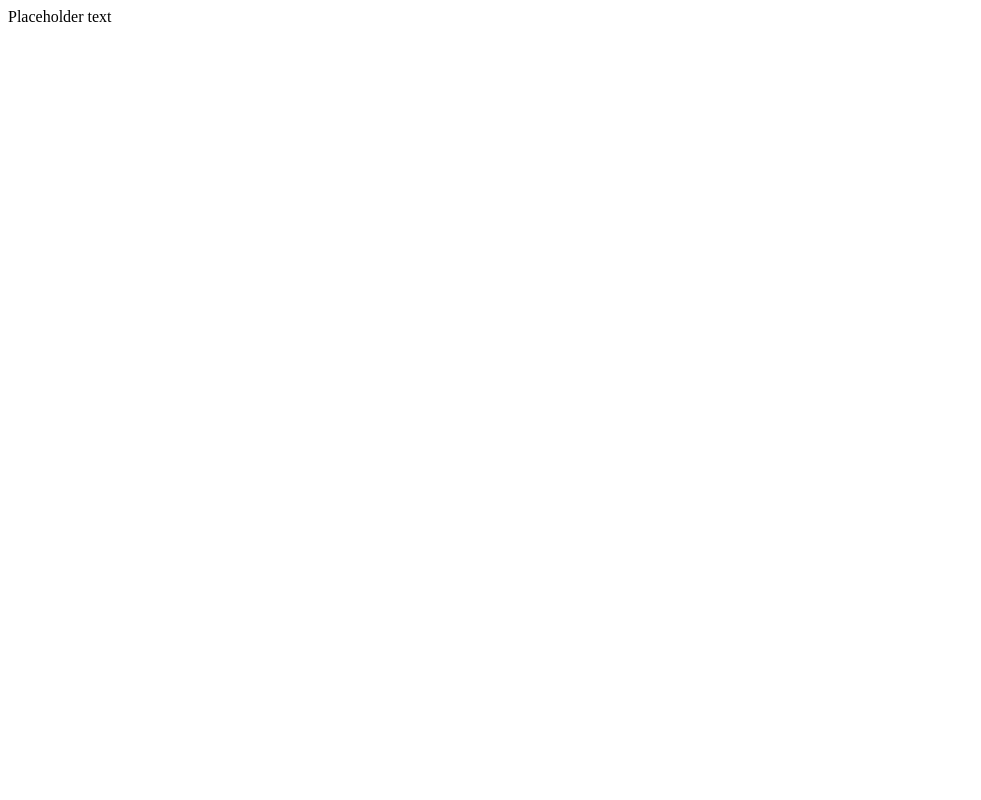
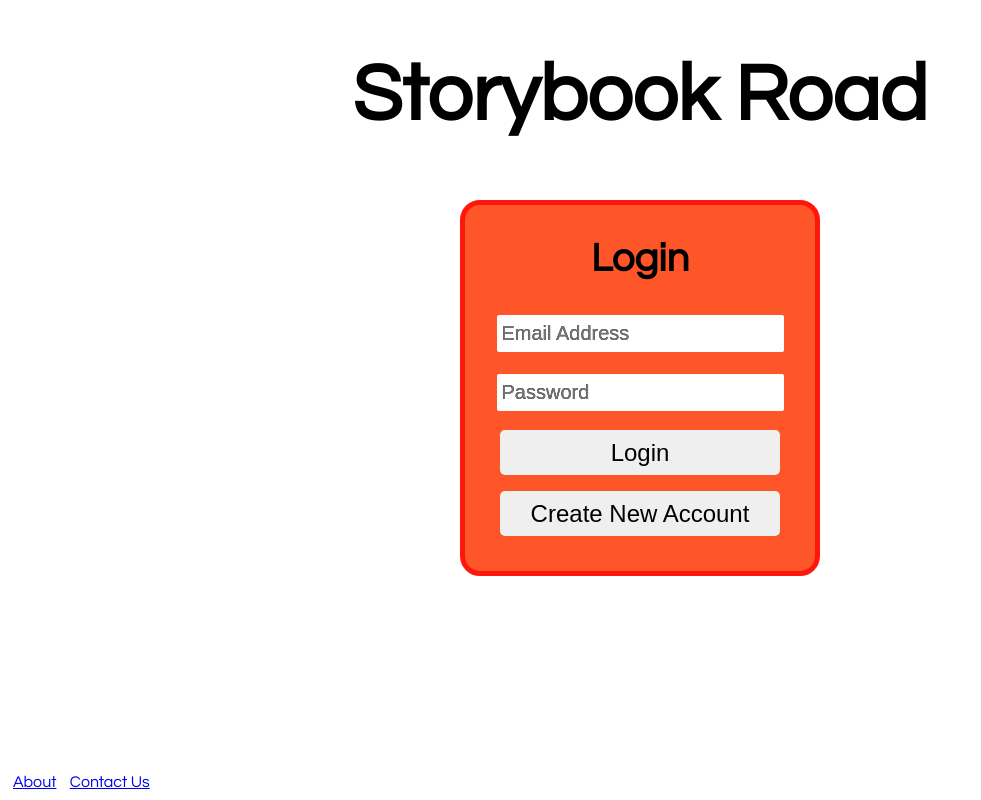
Before and after one commit to jdormit/storybook-road-library, a plain HTML site: page www/index.html in a window 1280 px wide. Shown: the whole page, without its empty margins (0-981 px from the left). Drawn offline with nearby package versions, Linux system fonts and the light colour scheme.

Commit message:
accounts can be created, but no login yet

```diff
--- /dev/null
+++ b/www/create_account_teacher.html
@@ -0,0 +1,46 @@
+<!DOCTYPE html>
+<html>
+	<head>
+		<title>Create Account</title>
+		<link rel='stylesheet' href='./styles/create_account_teacher.css'>
+		<script type='text/javascript' src="https://ajax.googleapis.com/ajax/libs/jquery/2.2.0/jquery.min.js"></script>
+		<script src="https://cdn.socket.io/socket.io-1.0.0.js"></script>
+		<script type='text/javascript' src='./scripts/create_account_teacher.js'></script>
+	</head>
+	<body>
+		<form id='create_form'>
+			<div id='header'>
+				<h1 id='header_text'>New Account</h1>
+				<img src='./assets/profile-photo-placeholder.jpg' id='prof_pic' alt='placeholder image' class='right'>
+			</div>
+			<div id='username_password_input'>
+				First Name: <input type='text' name='fname' id='fname' placeholder='Jane' class='right' required>
+				<br>
+				Last Name: <input type='text' name='lname' id='lname' placeholder='Doe' class='right' required>
+				<br>
+				Password: <input type='password' name='password' id='password' placeholder='*********' class='right' required>
+				<br>
+				Confirm Password: <input type='password' name='confirm_password' id='confirm_password' placeholder='*********' class='right' required>
+				<br>
+			</div>
+			<div id='contact_input'>
+				Email Address: <input type='text' name='email' id='email' placeholder='email@example.com' class='right' required>
+				<br>
+				Phone Number: <input type='text' name='phone_num' id='phone_num' placeholder='(###)-###-####' class='right' required>
+				<br>
+				School: <input type='text' name='school' id='school' placeholder='School Name' class='right' required>
+				<br>
+			</div>
+			<div id='statement_box'>
+				Personal Statement:
+				<br>
+				<textarea id='statement'></textarea>
+				<br>
+			</div>
+			<div id='footer'>
+				<input type='submit' name='create_account' id='create_account' value='Create Account'>
+				<button type='button' id='cancel'>Cancel</button>
+			</div>
+		</form>
+	</body>
+</html>
--- a/www/index.html
+++ b/www/index.html
@@ -1 +1,33 @@
-Placeholder text
+<!DOCTYPE html>
+<html>
+	<head>
+		<title>Storybook Road</title>
+		<link rel='stylesheet' type='text/css' href='./styles/login.css'>
+		<script src="https://ajax.googleapis.com/ajax/libs/jquery/2.2.0/jquery.min.js"></script>
+		<script type='text/javascript' src='https://cdn.socket.io/socket.io-1.0.0.js'</script>
+		<script type='text/javascript' src='./scripts/login.js'></script>
+	</head>
+	<body>
+		<div id='title'>
+			<h1>Storybook Road</h1>
+		</div>
+		<div id='login'>
+			<form id='login_form'>
+				<h2>Login</h2>
+				<input type='text' name='email' id='email' placeholder='Email Address' class='login_input' autocomplete='off'>
+				<br>
+				<input type='password' name='password' id='password' placeholder='Password' class='login_input' autocomplete='off'>
+				<br>
+				<input type='submit' name='login' id='login_button' value='Login' class='login_input_button'>
+				<br>
+				<button type='button' class='login_input_button'>Create New Account</button>
+			</form>
+		</div>
+		<div id='nav_bar'>
+			<ul>
+				<li><a href='./about.html'>About</a></li>
+				<li><a href='./contact.html'>Contact Us</a></li>
+			<ul>
+		</div>
+	</body>
+</html>
--- /dev/null
+++ b/www/scripts/login.js
@@ -0,0 +1,6 @@
+var url = "http://localhost:8080";
+var socket = io.connect(url);
+
+$(document).ready(function() {
+
+});
--- /dev/null
+++ b/www/styles/create_account_teacher.css
@@ -0,0 +1,83 @@
+body {
+	text-align: center;
+	font-family: Century Gothic, sans-serif;
+	display: flex;
+}
+
+#create_form {
+	font-size: 24px;
+	display: flex;
+	flex-direction: column;
+	text-align: left;
+	margin:auto;
+	margin-top: 8%;
+	border: solid;
+	border-radius: 20px;
+}
+
+input[type=text] {
+	font-size: 20px;
+}
+
+input[type=password] {
+	font-size: 20px;
+}
+
+input[type='submit'] {
+	width:40%;
+	height: 40px;
+	font-size: 20px;
+}
+
+button {
+	width: 40%;
+	height: 40px;
+	font-size: 20px;
+}
+
+#footer {
+	display:flex;
+	padding: 15px;
+	justify-content: space-around;
+}
+
+#username_password_input {
+	border-bottom: solid;
+	padding: 10px;
+}
+
+#header {
+	display: flex;
+	border-bottom: solid;
+	padding: 10px;
+}
+
+#contact_input {
+	border-bottom: solid;
+	padding: 10px;
+}
+
+#statement_box {
+	padding: 10px;
+	border-bottom: solid;
+}
+
+#statement {
+	height: 128px;
+	width: 100%;
+	font-size: 16px;
+}
+
+.right {
+	float: right;
+}
+
+.left {
+	float: left;
+}
+
+#prof_pic {
+	height: 128px;
+	width: 128px;
+	margin-left: auto;
+}
--- /dev/null
+++ b/www/styles/login.css
@@ -0,0 +1,83 @@
+body {
+	font-family: Century Gothic, sans-serif;
+}
+
+h1 {
+	text-align: center;
+	font-size: 80px;
+}
+
+h2 {
+	font-size: 40px;
+}
+
+#login {
+	margin-top: 5%;
+	text-align: center;
+}
+
+#login_form {
+	background-color: #FF5629;
+	border-color: #FF170E;
+	border-width: 5px;
+	border-radius: 20px;
+	border-style: solid;
+	margin: auto;
+	width: 350px;
+	text-align: center;
+}
+
+input {
+	border-radius: 5px;
+	display:block;
+	margin: auto;
+	width:80%;
+}
+
+.login_input {
+	color: transparent;
+	padding-left: 5px;
+	border: solid;
+	border-color: #FF5629;
+	height: 35px;
+	font-size: 20px;
+	text-shadow: 0 0 0 black;
+}
+
+.login_input:focus {
+	border: solid;
+	outline: none;
+	border-color: #142BCC;
+}
+
+.login_input_button {
+	border: none;
+	height: 45px;
+	font-size: 24px;
+}
+
+.login_input_button:hover {
+	border: solid;
+	border-color: #142BCC;
+}
+
+button {
+	border-radius: 5px;
+	width:80%;
+	margin-bottom: 10%;
+	font-size: 24px;
+}
+
+ul {
+	margin:0;
+	padding:0;
+	list-style-type:none;
+	position: fixed;
+	bottom:10px;
+	width:100%;
+}
+
+li {
+	display:inline;
+	padding: 5px;
+}
```
Also changed, not shown: server/package.json (added, +21 -0 lines), server/server.js (added, +35 -0 lines), www/scripts/create_account_teacher.js (added, +37 -0 lines), www/assets/profile-photo-placeholder.jpg (added).
